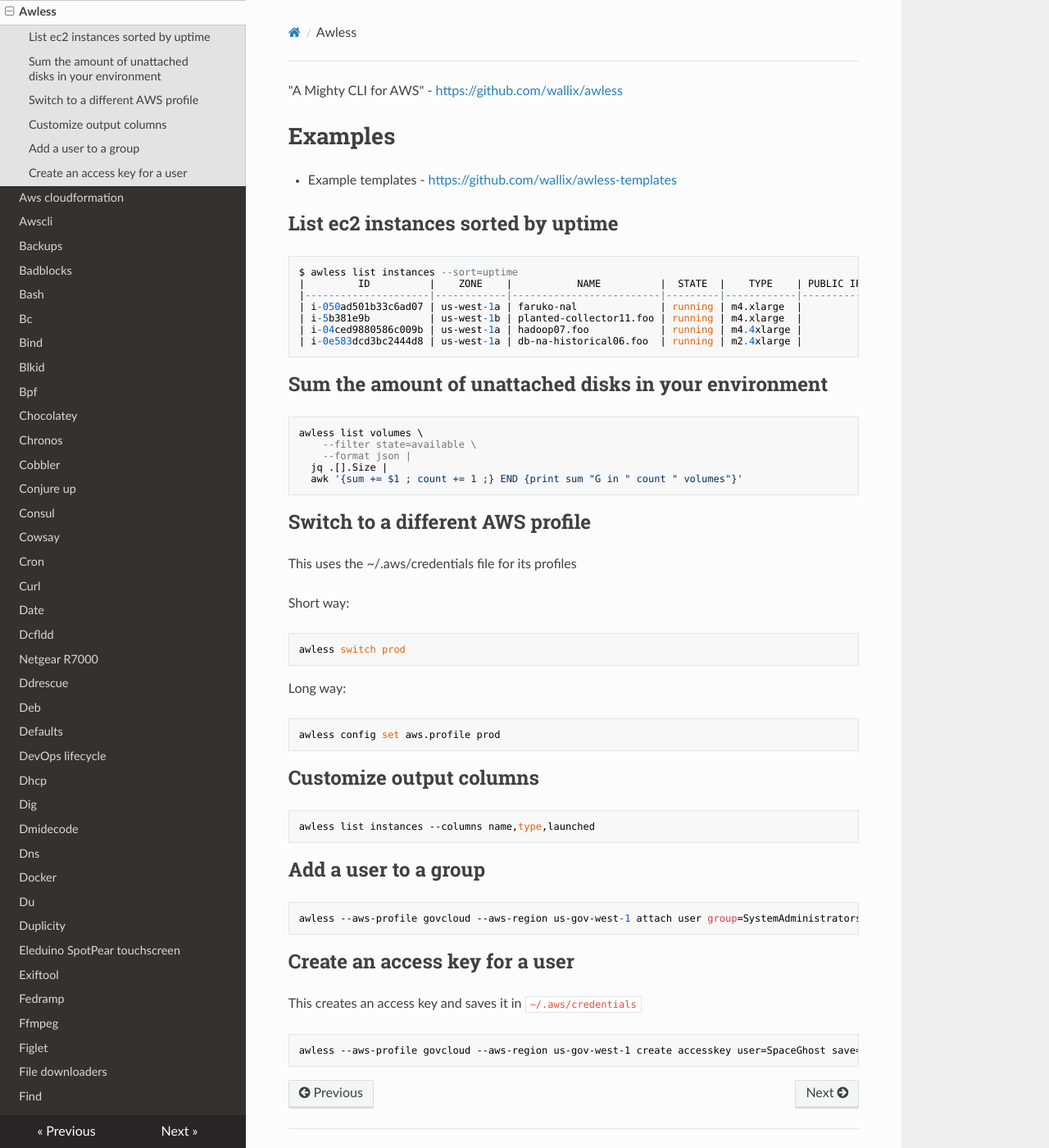
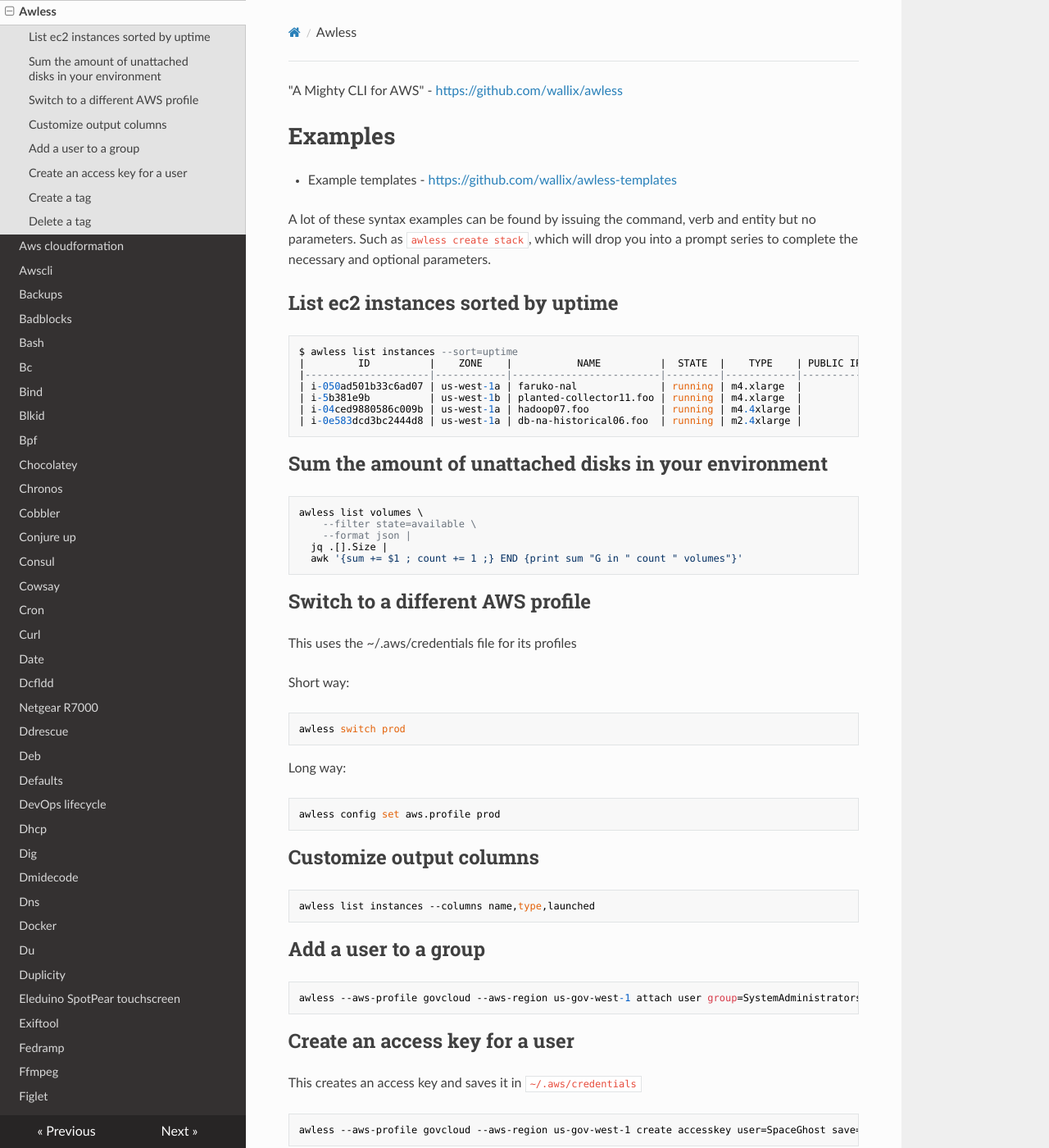
Before and after one commit to lando-cal/tech-notes, an MkDocs documentation site: the page built from docs/awless.md, in a window 1280 px wide and 1400 px high. Shown: the whole window at 82% size. Built offline with MkDocs 1.6.1, drawn with Linux system fonts in a browser that asks for light colours; nearby versions of some CDN libraries; some of the changed text lies outside the part shown.

Commit message:
Add examples and example discovery

````diff
--- a/docs/awless.md
+++ b/docs/awless.md
@@ -3,6 +3,8 @@
 # Examples
 
 - Example templates - <https://github.com/wallix/awless-templates>
+
+A lot of these syntax examples can be found by issuing the command, verb and entity but no parameters. Such as `awless create stack`, which will drop you into a prompt series to complete the necessary and optional parameters.
 
 ## List ec2 instances sorted by uptime
 
@@ -61,3 +63,15 @@ This creates an access key and saves it in `~/.aws/credentials`
 ```
 awless --aws-profile govcloud --aws-region us-gov-west-1 create accesskey user=SpaceGhost save=true
 ```
+
+## Create a tag
+
+```
+awless create tag key=test_tag resource=i-9ba90158 value=true
+```
+
+## Delete a tag
+
+```
+awless delete tag key=test_tag_dhoherd resource=i-9ba90158
+```
````
